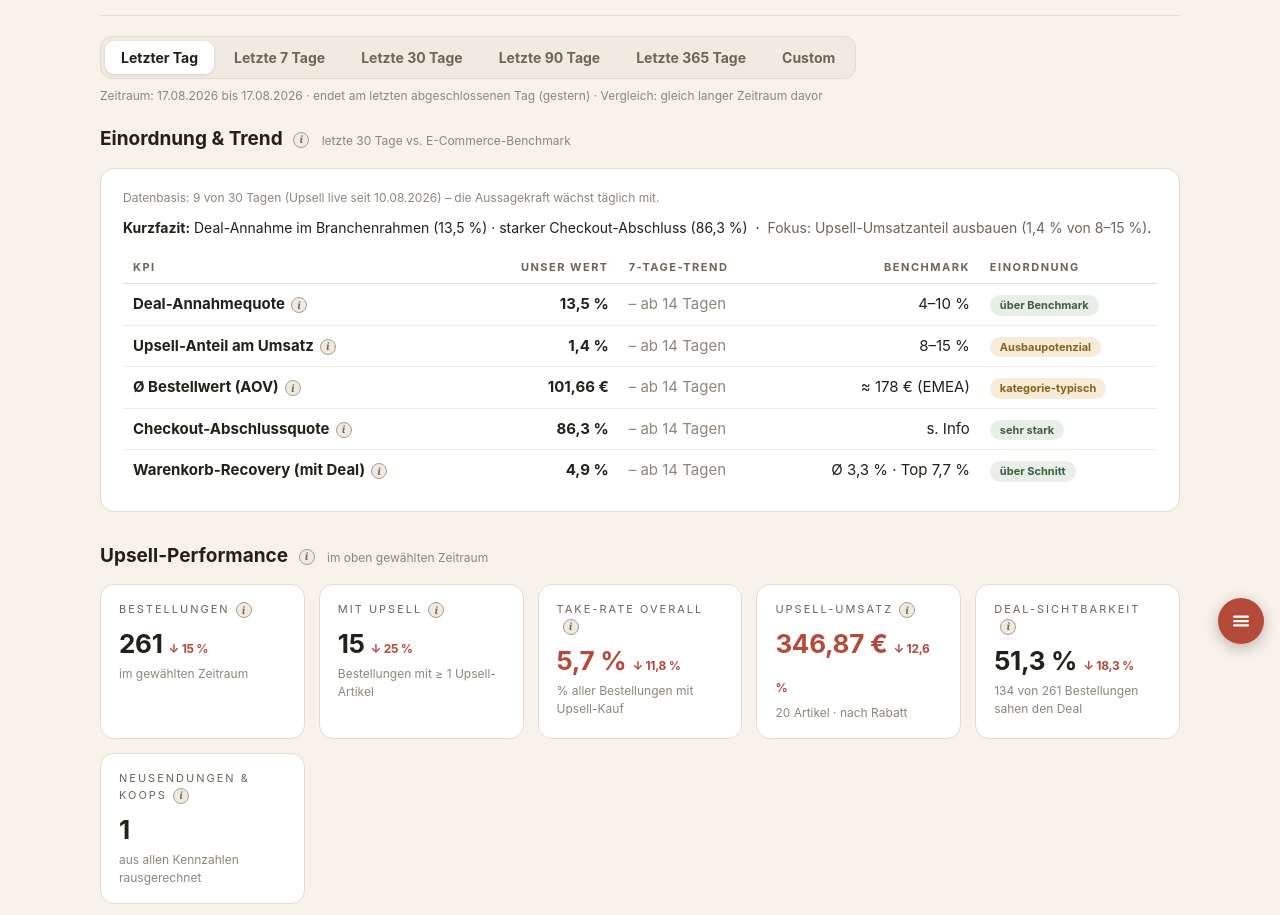
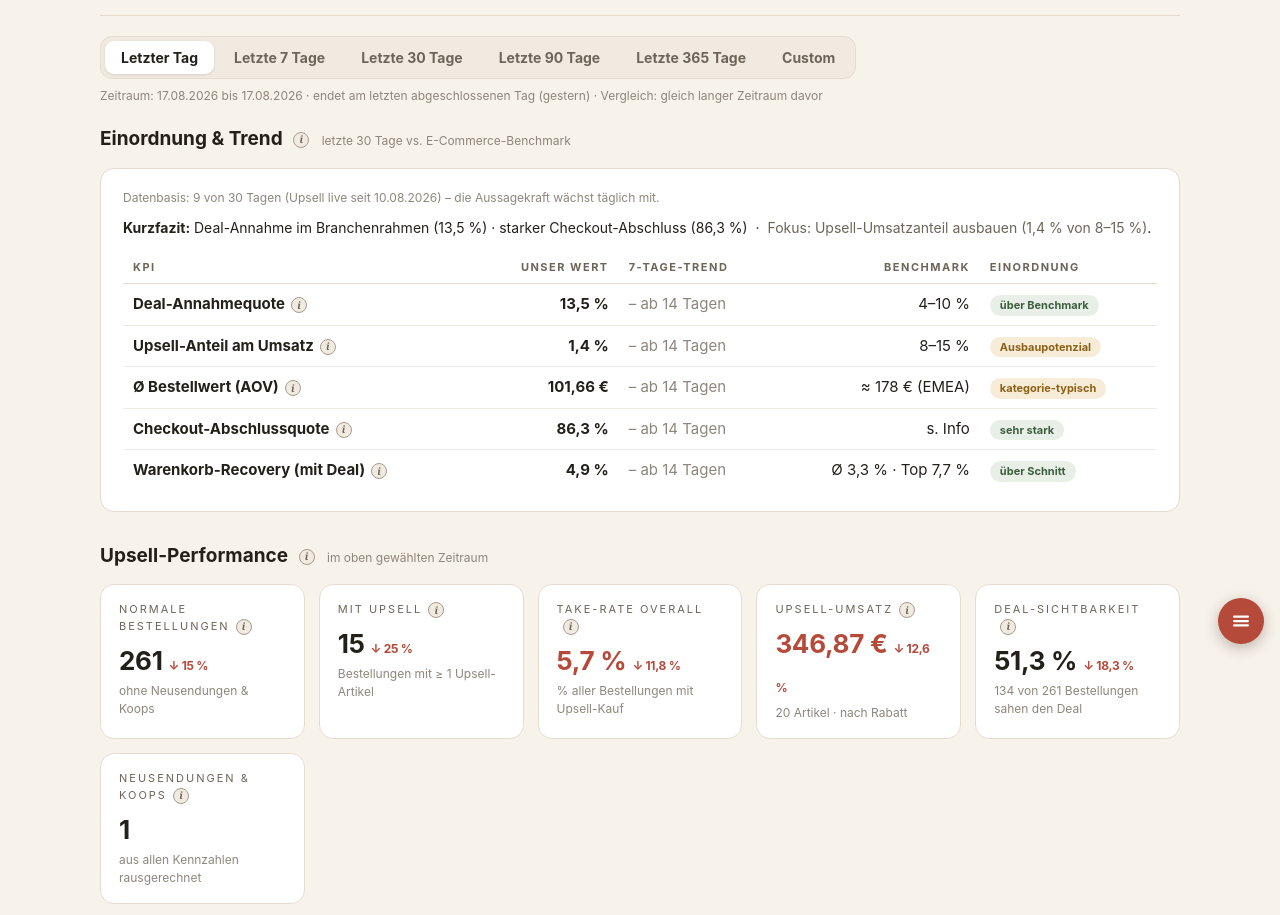
Before and after one commit to 7oclockliving/Upsell-Dashboard, a plain HTML site: page docs/index.html in a window 1280 px wide. Shown: the part 140-1055 px from the top of the page. Drawn offline with Linux system fonts and the light colour scheme.

Commit message:
Fix tile duplication for Neusendungen & Koops

```diff
--- a/docs/index.html
+++ b/docs/index.html
@@ -324,12 +324,12 @@ function render(){
   const vis=a.orders?shownOrd/a.orders*100:0;
   const visPrev=p.orders?shownOrdPrev/p.orders*100:0;
   document.getElementById('tiles').innerHTML=[
-    tile('Bestellungen',fmtN(a.orders)+delta(a.orders,p.orders),'im gewählten Zeitraum',false,'Alle Bestellungen im gewählten Zeitraum. Der Pfeil vergleicht mit dem gleich langen Zeitraum davor (grün = mehr, rot = weniger).'),
+    tile('Normale Bestellungen',fmtN(a.orders)+delta(a.orders,p.orders),'ohne Neusendungen & Koops',false,'Echte Kundenbestellungen im gewählten Zeitraum – Neusendungen und Kooperationen sind bereits rausgerechnet. Der Pfeil vergleicht mit dem gleich langen Zeitraum davor (grün = mehr, rot = weniger).'),
     tile('Mit Upsell',fmtN(a.upsellOrders)+delta(a.upsellOrders,p.upsellOrders),'Bestellungen mit ≥ 1 Upsell-Artikel',false,'Bestellungen, die mindestens einen Artikel aus dem Checkout-Deal enthalten.'),
     tile('Take-Rate overall',fmtP(tr)+' %'+delta(tr,trPrev),'% aller Bestellungen mit Upsell-Kauf',true,'Mit Upsell ÷ Bestellungen. Anteil aller Bestellungen im Zeitraum, die einen Deal-Artikel gekauft haben.'),
     tile('Upsell-Umsatz',fmtEur(a.upsellRevenue,c)+delta(a.upsellRevenue,p.upsellRevenue),fmtN(a.upsellUnits)+' Artikel · nach Rabatt',true,'Summe der tatsächlich bezahlten Deal-Artikel (Preis nach Rabatt) – nur die Upsell-Positionen, nicht die ganze Bestellung.'),
     tile('Deal-Sichtbarkeit',fmtP(vis)+' %'+delta(vis,visPrev),fmtN(shownOrd)+' von '+fmtN(a.orders)+' Bestellungen sahen den Deal',false,'Bestellungen, denen der Deal im Checkout angezeigt wurde ÷ alle Bestellungen. Zeigt, wie oft der Deal überhaupt erscheint – der größte Hebel für mehr Upsell-Umsatz (mehr Szenarien = mehr Sichtbarkeit). Anzeige-Tracking erst seit 11.08.2026 – Zeiträume mit dem 10.08. unterschätzen die Quote leicht.'),
-    tile('Neusendungen & Koops',fmtN(a.excluded.count),'aus allen Kennzahlen rausgerechnet'+(a.excluded.revenue?' · '+fmtEur(a.excluded.revenue,c):''),false,'Bestellungen mit Tag „Neusendung" oder „Kooperation" (Ersatzlieferungen, Influencer-Pakete – meist 0 €). Sie zählen in KEINER Kennzahl dieses Dashboards mit: weder bei Bestellungen, AOV, Take-Rate, Sichtbarkeit noch Abbrüchen. Diese Kachel zeigt nur, wie viele ausgeklammert wurden. Erfassung ab Datenlauf 18.08.2026 (ältere Läufe enthalten sie noch).'),
+    tile('Neusendungen & Koops',fmtN(a.excluded.count),'aus allen Kennzahlen rausgerechnet'+(a.excluded.revenue?' · '+fmtEur(a.excluded.revenue,c):''),false,'Bestellungen, die ein Neusendungs- oder Kooperations-Produkt enthalten (z. B. „Neusendung: Defekt", „KOOPERATION") oder entsprechend getaggt sind – erkannt wie im Neusendungs-Dashboard. Sie zählen in KEINER Kennzahl dieses Dashboards mit: weder bei Bestellungen, AOV, Take-Rate, Sichtbarkeit noch Abbrüchen. Diese Kachel zeigt nur, wie viele ausgeklammert wurden.'),
   ].join('');
 
   // AOV-Block
```
